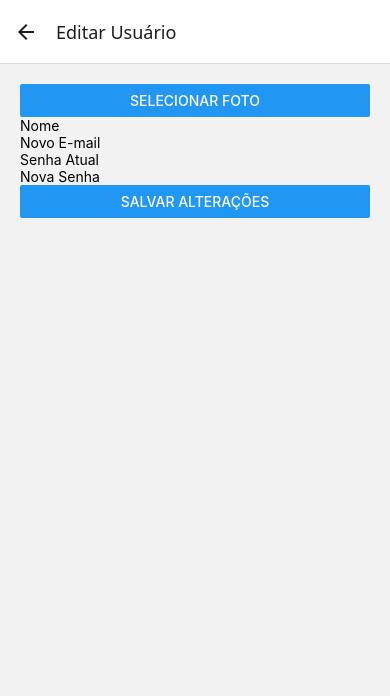
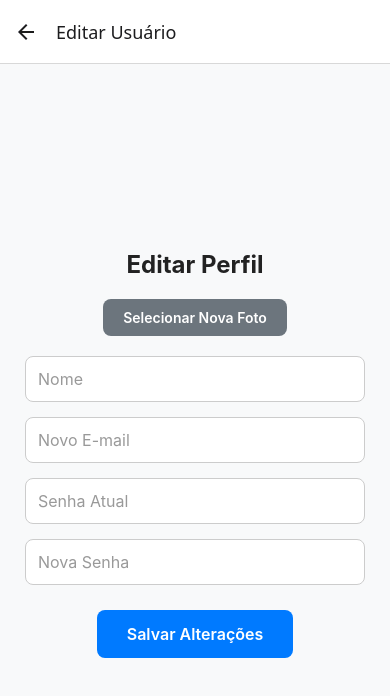
Before and after one commit to victorkoba/aulaSupabase, a React Native app: screen /EditarUsuario in a window 390 px wide. Shown: the top 696 px of the page. Built offline with nearby package versions, Linux system fonts and the light colour scheme; what expo-notifications would draw is missing.

Commit message:
Commit para dar certo o editarUsuario

```diff
--- a/package.json
+++ b/package.json
@@ -14,6 +14,7 @@
     "@react-navigation/native": "^7.1.9",
     "@react-navigation/native-stack": "^7.3.13",
     "@supabase/supabase-js": "^2.49.4",
+    "buffer": "^6.0.3",
     "expo": "~53.0.9",
     "expo-audio": "^0.4.5",
     "expo-av": "~15.1.4",
--- a/src/screens/EditarUsuario.js
+++ b/src/screens/EditarUsuario.js
@@ -1,5 +1,17 @@
 import React, { useState, useEffect } from "react";
-import { View, TextInput, Button, Image, Alert, ActivityIndicator } from "react-native";
+import {Buffer} from 'buffer';
+import {
+  View,
+  TextInput,
+  Button,
+  Image,
+  Alert,
+  ActivityIndicator,
+  StyleSheet,
+  ScrollView,
+  Text,
+  TouchableOpacity,
+} from "react-native";
 import { supabase } from "../../supabaseConfig";
 import * as ImagePicker from "expo-image-picker";
 import * as FileSystem from "expo-file-system";
@@ -62,7 +74,7 @@ const EditarUsuario = ({ navigation }) => {
       encoding: FileSystem.EncodingType.Base64,
     });
 
-    const { data, error } = await supabase.storage
+    const { error } = await supabase.storage
       .from("fotos-perfil")
       .upload(fileName, Buffer.from(fileContent, "base64"), {
         contentType: "image/jpeg",
@@ -83,26 +95,22 @@ const EditarUsuario = ({ navigation }) => {
     try {
       let photoUrl = fotoAtual;
 
-      // Se for uma nova imagem local, envia para o Supabase Storage
       if (!fotoAtual.startsWith("http")) {
         photoUrl = await uploadFoto();
       }
 
-      // Atualizar tabela users
       const { error: updateError } = await supabase
         .from("users")
         .update({ nome_user: nome, photoUrl_user: photoUrl })
-        .eq("id_user", userId)
+        .eq("id_user", userId);
 
       if (updateError) throw updateError;
 
-      // Atualizar e-mail
       if (novoEmail) {
         const { error: emailError } = await supabase.auth.updateUser({ email: novoEmail });
         if (emailError) throw emailError;
       }
 
-      // Atualizar senha
       if (novaSenha && senhaAtual) {
         const { error: passError } = await supabase.auth.updateUser({ password: novaSenha });
         if (passError) throw passError;
@@ -118,24 +126,116 @@ const EditarUsuario = ({ navigation }) => {
   };
 
   return (
-    <View style={{ padding: 20 }}>
-      {fotoAtual ? (
-        <Image source={{ uri: fotoAtual }} style={{ width: 100, height: 100, borderRadius: 50 }} />
-      ) : null}
-      <Button title="Selecionar Foto" onPress={selecionarFoto} />
+    <ScrollView contentContainerStyle={styles.container}>
+      <Text style={styles.titulo}>Editar Perfil</Text>
 
-      <TextInput placeholder="Nome" value={nome} onChangeText={setNome} />
-      <TextInput placeholder="Novo E-mail" value={novoEmail} onChangeText={setNovoEmail} keyboardType="email-address" />
-      <TextInput placeholder="Senha Atual" value={senhaAtual} onChangeText={setSenhaAtual} secureTextEntry />
-      <TextInput placeholder="Nova Senha" value={novaSenha} onChangeText={setNovaSenha} secureTextEntry />
+      {fotoAtual && (
+        <Image source={{ uri: fotoAtual }} style={styles.foto} />
+      )}
+
+      <TouchableOpacity style={styles.fotoBtn} onPress={selecionarFoto}>
+        <Text style={styles.fotoBtnText}>Selecionar Nova Foto</Text>
+      </TouchableOpacity>
+
+      <TextInput
+        placeholder="Nome"
+        value={nome}
+        onChangeText={setNome}
+        style={styles.input}
+        placeholderTextColor="#999"
+      />
+      <TextInput
+        placeholder="Novo E-mail"
+        value={novoEmail}
+        onChangeText={setNovoEmail}
+        keyboardType="email-address"
+        style={styles.input}
+        placeholderTextColor="#999"
+      />
+      <TextInput
+        placeholder="Senha Atual"
+        value={senhaAtual}
+        onChangeText={setSenhaAtual}
+        secureTextEntry
+        style={styles.input}
+        placeholderTextColor="#999"
+      />
+      <TextInput
+        placeholder="Nova Senha"
+        value={novaSenha}
+        onChangeText={setNovaSenha}
+        secureTextEntry
+        style={styles.input}
+        placeholderTextColor="#999"
+      />
 
       {isLoading ? (
-        <ActivityIndicator />
+        <ActivityIndicator size="large" color="#007AFF" style={{ marginTop: 20 }} />
       ) : (
-        <Button title="Salvar Alterações" onPress={salvarAlteracoes} />
+        <TouchableOpacity style={styles.btnSalvar} onPress={salvarAlteracoes}>
+          <Text style={styles.btnText}>Salvar Alterações</Text>
+        </TouchableOpacity>
       )}
-    </View>
+    </ScrollView>
   );
 };
 
+const styles = StyleSheet.create({
+  container: {
+    padding: 25,
+    flexGrow: 1,
+    backgroundColor: "#f8f9fa",
+    alignItems: "center",
+    justifyContent: "center",
+  },
+  titulo: {
+    fontSize: 24,
+    fontWeight: "700",
+    marginBottom: 20,
+    color: "#222",
+  },
+  foto: {
+    width: 120,
+    height: 120,
+    borderRadius: 60,
+    marginBottom: 15,
+  },
+  fotoBtn: {
+    backgroundColor: "#6c757d",
+    paddingVertical: 10,
+    paddingHorizontal: 20,
+    borderRadius: 8,
+    marginBottom: 20,
+  },
+  fotoBtnText: {
+    color: "#fff",
+    fontWeight: "600",
+  },
+  input: {
+    width: "100%",
+    backgroundColor: "#fff",
+    borderColor: "#ccc",
+    borderWidth: 1,
+    borderRadius: 8,
+    padding: 12,
+    fontSize: 16,
+    marginBottom: 15,
+    color: "#333",
+  },
+  btnSalvar: {
+    backgroundColor: "#007AFF",
+    paddingVertical: 14,
+    paddingHorizontal: 30,
+    borderRadius: 8,
+    marginTop: 10,
+    elevation: 5,
+  },
+  btnText: {
+    color: "#fff",
+    fontWeight: "600",
+    fontSize: 16,
+    textAlign: "center",
+  },
+});
+
 export default EditarUsuario;
--- a/src/screens/UploadVideo.js
+++ b/src/screens/UploadVideo.js
@@ -2,11 +2,11 @@ import React, { useState } from 'react';
 import * as DocumentPicker from 'expo-document-picker';
 import { Picker } from '@react-native-picker/picker';
 import { supabase } from '../../supabaseConfig';
-import { View, Text, ActivityIndicator, StyleSheet, Alert } from 'react-native';
+import { View, Text, ActivityIndicator, StyleSheet, Alert, Button } from 'react-native';
 
 export default function UploadVideo() {
   const [video, setVideo] = useState(null);
-  const [category, setCategory] = useState('matematica');
+  const [category, setCategory] = useState(null);
   const [isUploading, setUploading] = useState(false);
 
   // Função para selecionar vídeo
```
Also changed, not shown: 1 other file (tests, documents, lock files or other folders).
